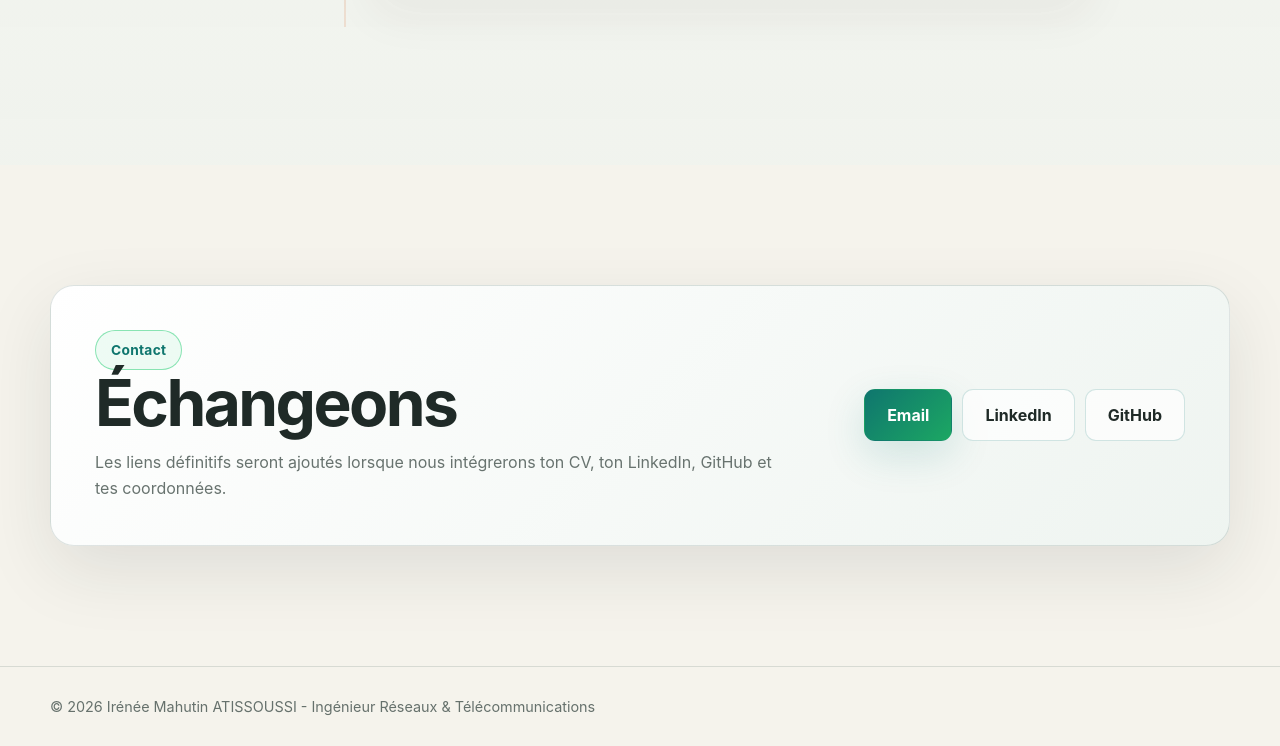
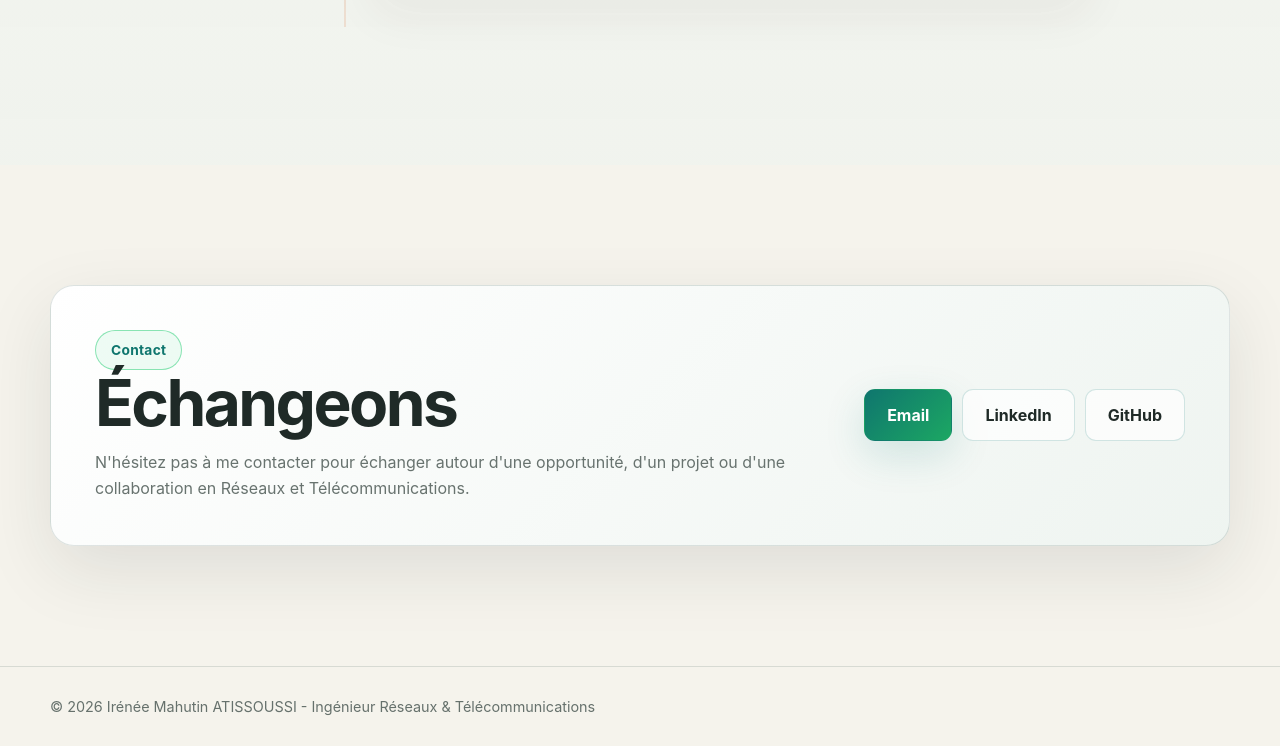
Before and after one commit to mahutin20/mahutin20.github.io, a plain HTML site: page index.html in a window 1280 px wide. Shown: the part 8798-9544 px from the top of the page. Drawn offline with Linux system fonts and the light colour scheme.

Commit message:
Update index.html

```diff
--- a/index.html
+++ b/index.html
@@ -586,8 +586,8 @@
           <span class="section-kicker">Contact</span>
           <h2>Échangeons</h2>
           <p>
-            Les liens définitifs seront ajoutés lorsque nous intégrerons ton CV,
-            ton LinkedIn, GitHub et tes coordonnées.
+            N'hésitez pas à me contacter pour échanger autour d'une opportunité,
+            d'un projet ou d'une collaboration en Réseaux et Télécommunications.
           </p>
         </div>
 
```
